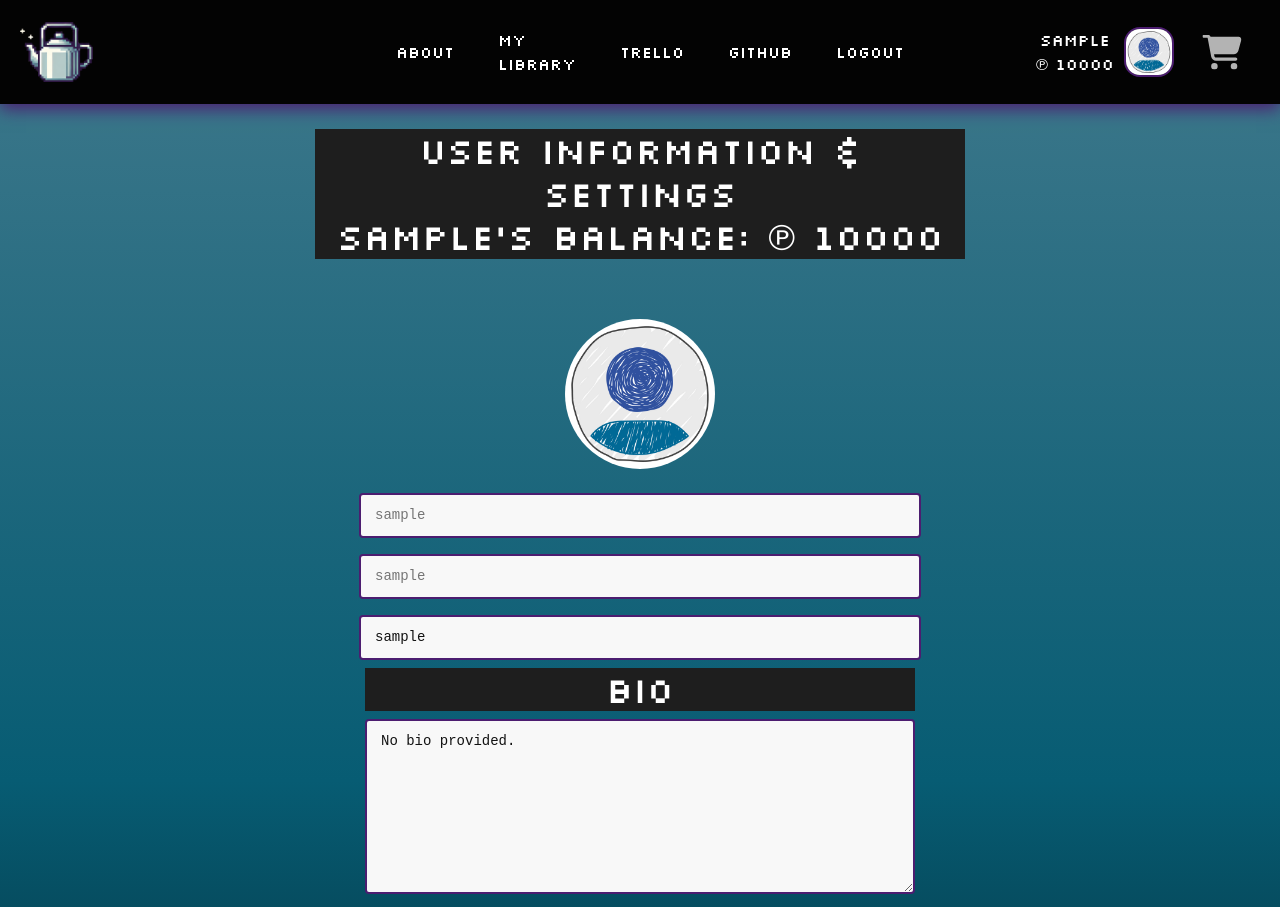
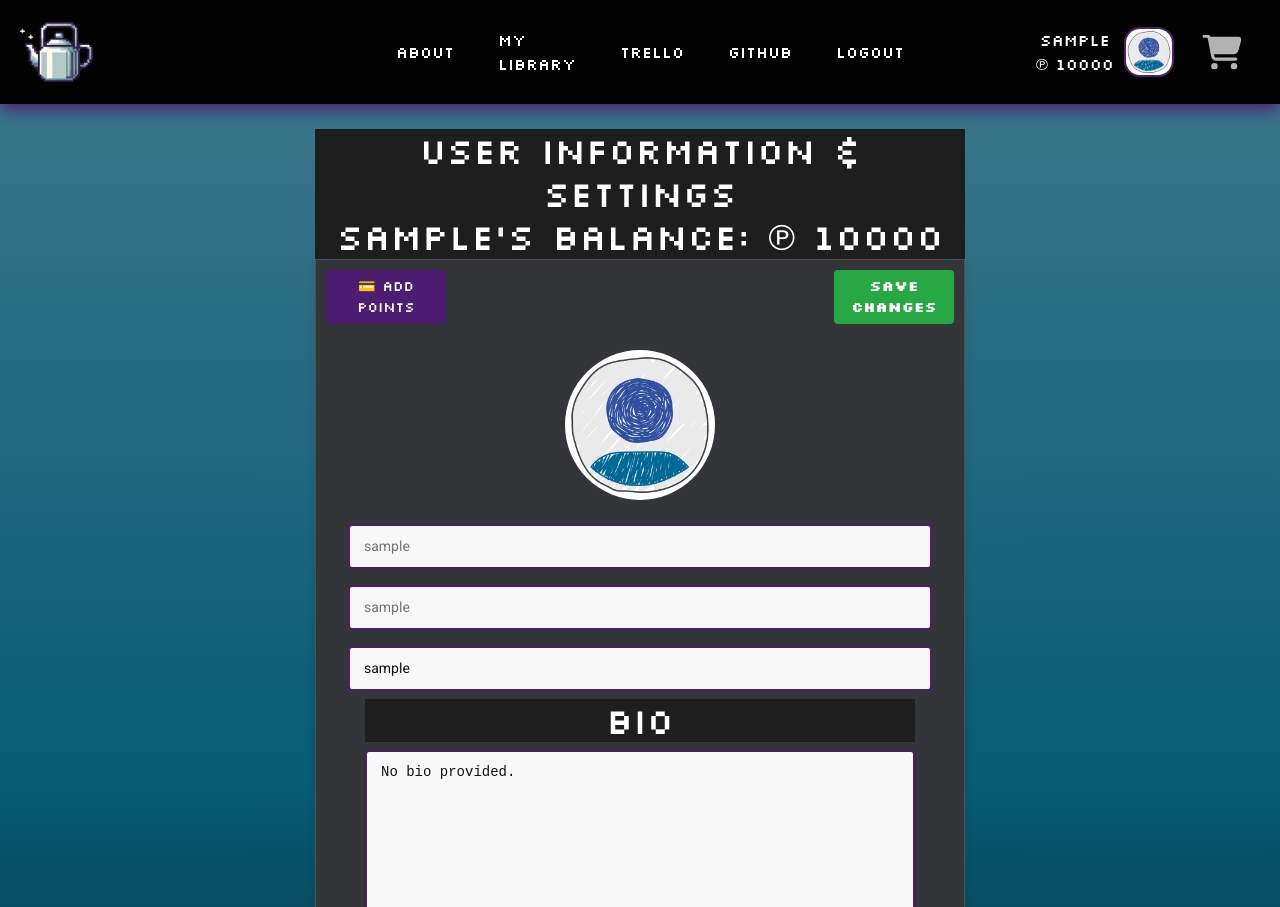
Before and after one commit to Icecreamy8229/kettle, a Flask app: page /user in a window 1280 px wide. Shown: the top 907 px of the page. Run offline with Flask 3, Linux system fonts and the light colour scheme; the visitor is signed in with stand-in values (Sample User, id 1); parts of the project's set-up code (start-up, migrations or seed data) failed here and were passed over; some libraries are stand-ins or nearby versions.

Commit message:
outer container for games fixed
Outer container properly centers on content-container

```diff
--- a/templates/game.html
+++ b/templates/game.html
@@ -7,7 +7,10 @@
                 font-size: 1.2em;
             }
 
+            .outer-container {
 
+                max-width: 1500px;
+            }
 
             #briefDescriptionBox {
                 padding: 15px;
--- a/templates/user.html
+++ b/templates/user.html
@@ -63,7 +63,7 @@
     <div class="outer-container">
         <h1>User Information & Settings</h1>
         <h1>{{ current_user.user_alias }}'s Balance: ℗ {{ current_user.user_balance }}</h1>
-        <div class="container">
+        <div class="content-container">
             {# Add points top left #}
             <button id="togglePointsForm">💳 Add Points</button>
             {# Submit top right #}
```
